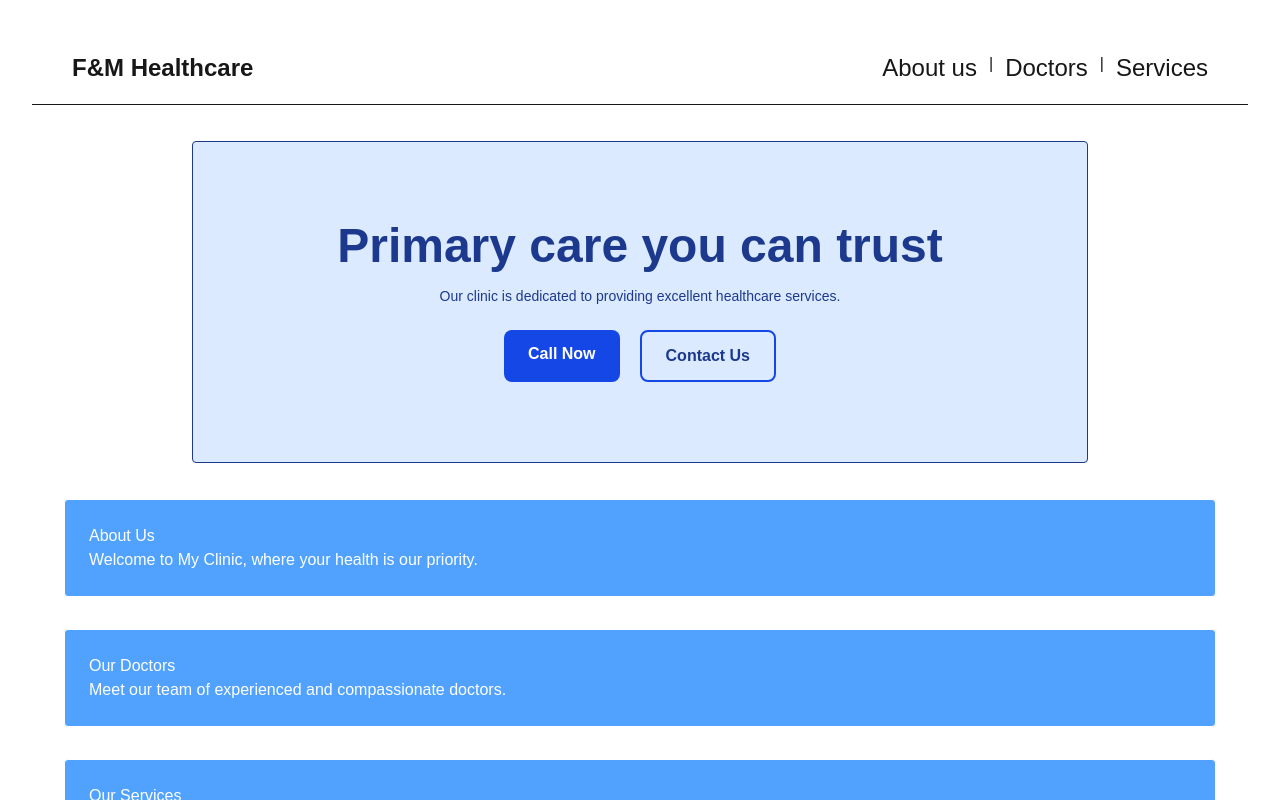
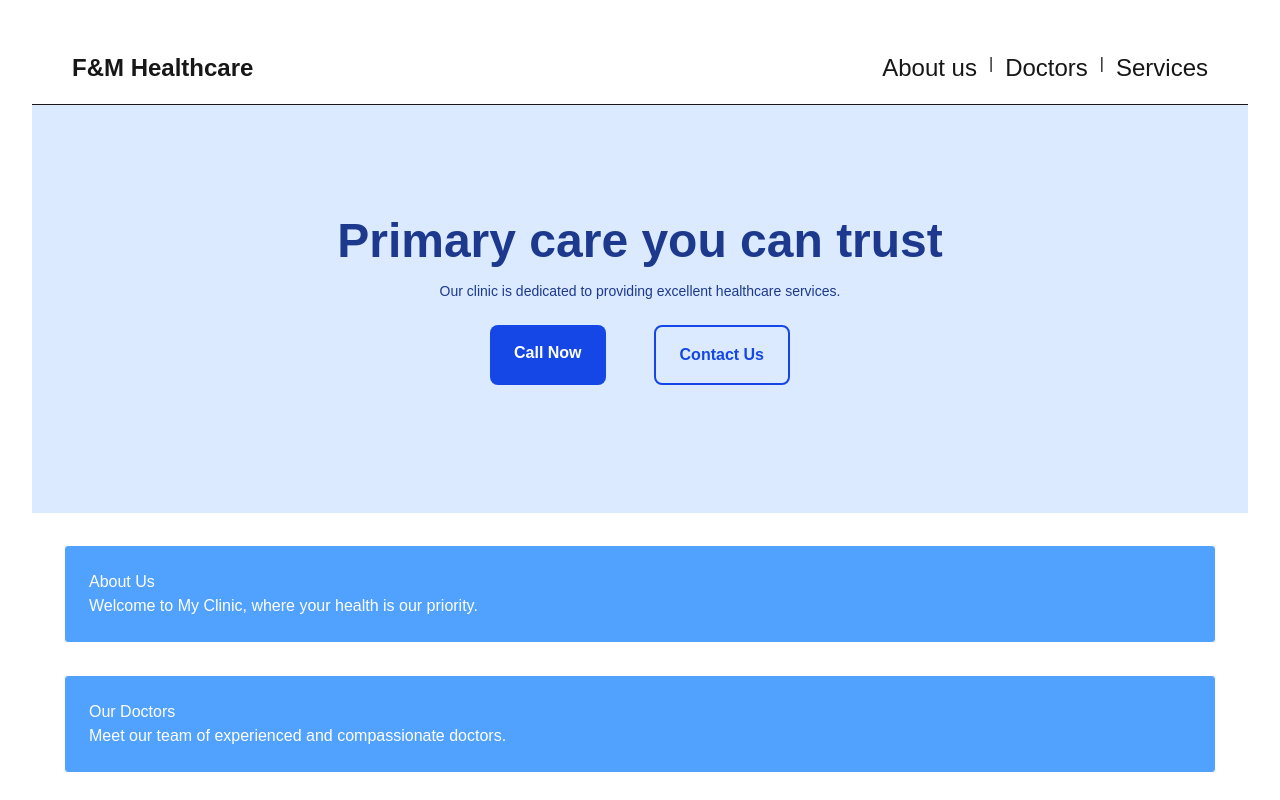
Before and after one commit to Panashedione211/clinic-website, a Next.js app: page / in a window 1280 px wide. Shown: the top 800 px of the page. Built offline with nearby package versions, Linux system fonts and the light colour scheme.

Commit message:
finished hero section version 1

```diff
--- a/app/page.tsx
+++ b/app/page.tsx
@@ -33,10 +33,10 @@ export default function Home() {
               </nav>
             </div>
           </header>
-          <div className="mx-auto max-w-4xl my-9">
+          <div className="w-full ">
             {/* Hero Section updated */}
             <section id="top-hero">
-              <div className="py-20 px-6 border rounded bg-blue-100 text-blue-900 font-bold text-center box-border flex flex-col">
+              <div className="py-28 px-6 w-full bg-blue-100 text-blue-900 font-bold text-center  ">
                 <h2 className="text-5xl"> Primary care you can trust </h2>
                 <div className="mt-4 text-sm font-normal">
                   <p>
@@ -44,15 +44,15 @@ export default function Home() {
                     services.
                   </p>
                 </div>
-                <div className="flex gap-5 text-center justify-center mt-6">
+                <div className="flex gap-12 text-center justify-center mt-6 mb-4">
                   <a
-                    className="px-6 py-3 bg-blue-700 text-white rounded-lg font-semibold hover:bg-blue-800"
+                    className="px-6 py-4 bg-blue-700 text-white rounded-lg font-semibold hover:bg-blue-800"
                     href="tel:2068059044"
                   >
                     Call Now
                   </a>
                   <a
-                    className="px-6 py-3 border-2 border-blue-700 rounded-lg font-semibold hover:bg-blue-50"
+                    className="px-6 py-4 border-2 border-blue-700 text-blue-700 rounded-lg font-semibold hover:bg-blue-50"
                     href="#contact"
                   >
                     Contact Us
```
